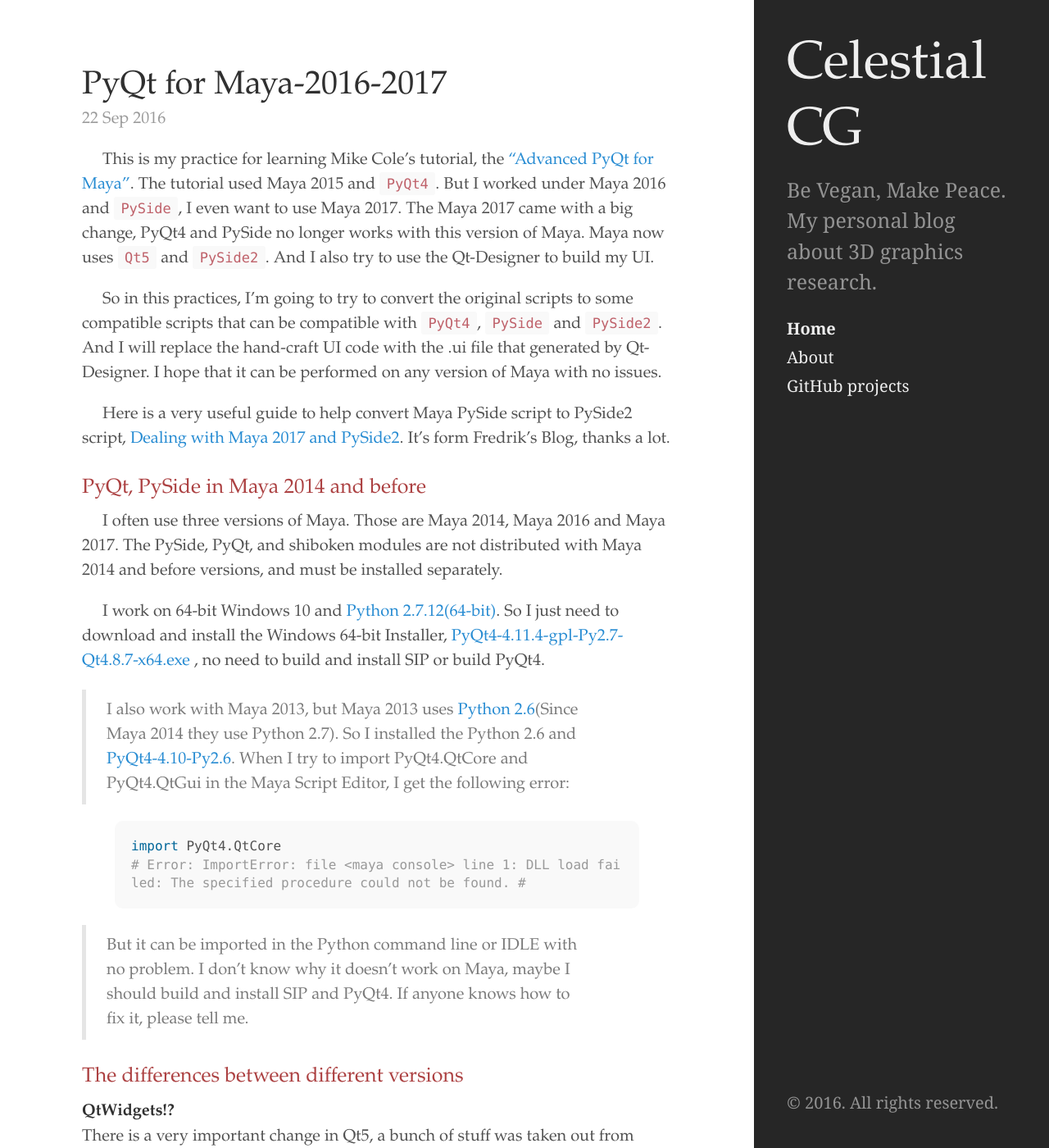
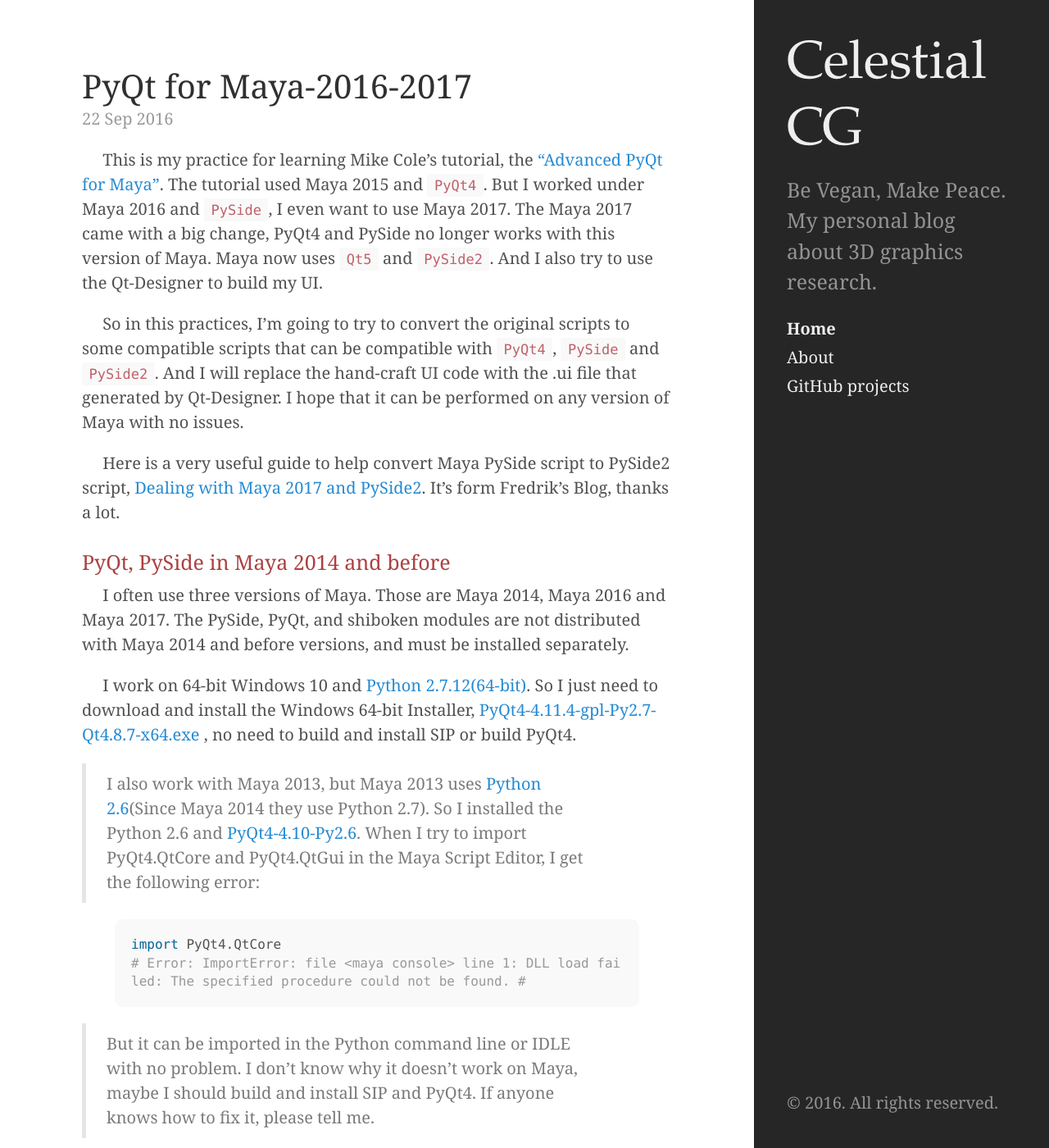
Before and after one commit to crystalsu2008/crystalsu2008.github.io, a Jekyll site: the page built from index.html, in a window 1280 px wide and 1400 px high. Shown: the whole window at 82% size. Built offline with Jekyll 4.4.1, drawn with Linux system fonts in a browser that asks for light colours; the list of posts is cut into pages by our own code.

Commit message:
Update css front

```diff
--- a/public/css/hyde.css
+++ b/public/css/hyde.css
@@ -32,7 +32,7 @@
  */
 
 html {
-  font-family: 'palatino linotype', palatino, Helvetica, Arial, sans-serif;
+  font-family: 'Georgia', palatino, Helvetica, Arial, sans-serif;
 }
 @media (min-width: 48em) {
   html {
```
